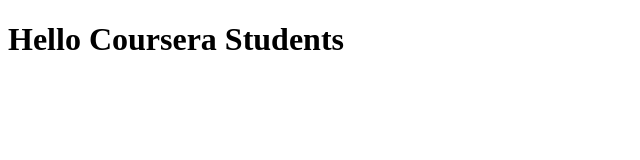
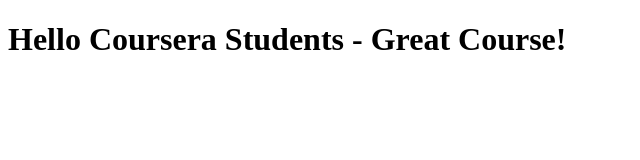
Before and after one commit to mcmenamin/coursera-colm, a plain HTML site: page index.html in a window 1280 px wide. Shown: the whole page, without its empty margins (0-640 px from the left). Drawn offline with Linux system fonts and the light colour scheme.

Commit message:
Next version of webfile

```diff
--- a/index.html
+++ b/index.html
@@ -5,6 +5,6 @@
     <title>Hello Coursera</title>
   </head>
   <body>
-    <h1>Hello Coursera Students</h1>
+    <h1>Hello Coursera Students - Great Course!</h1>
   </body>
 </html>
```
